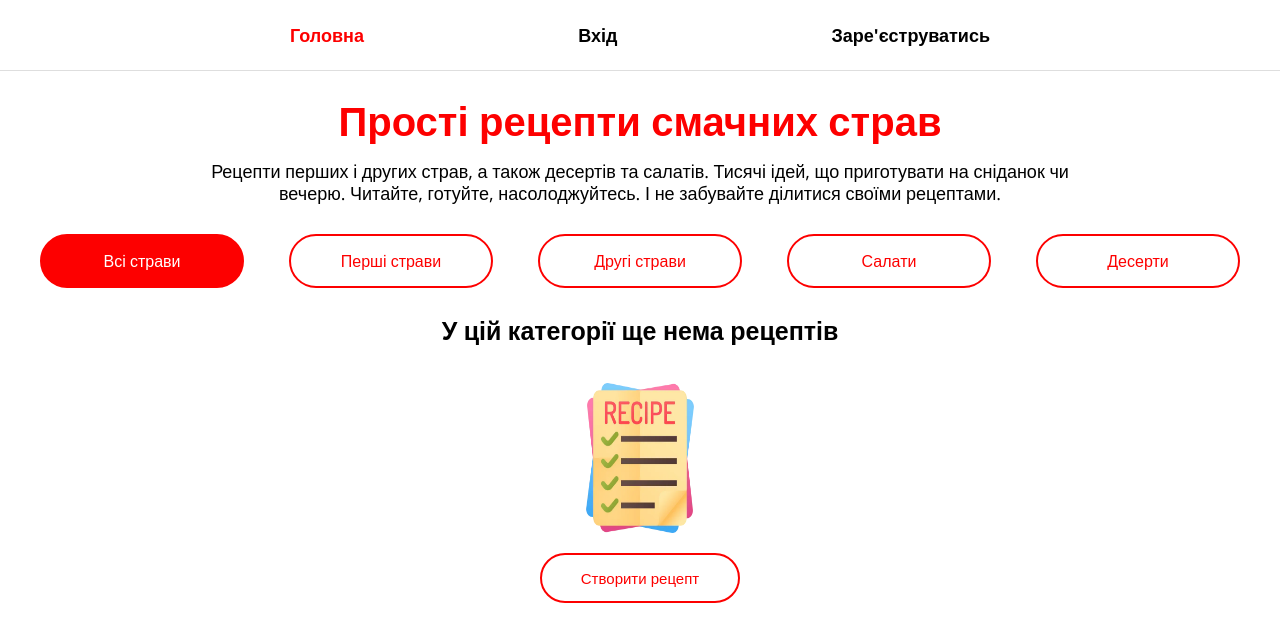
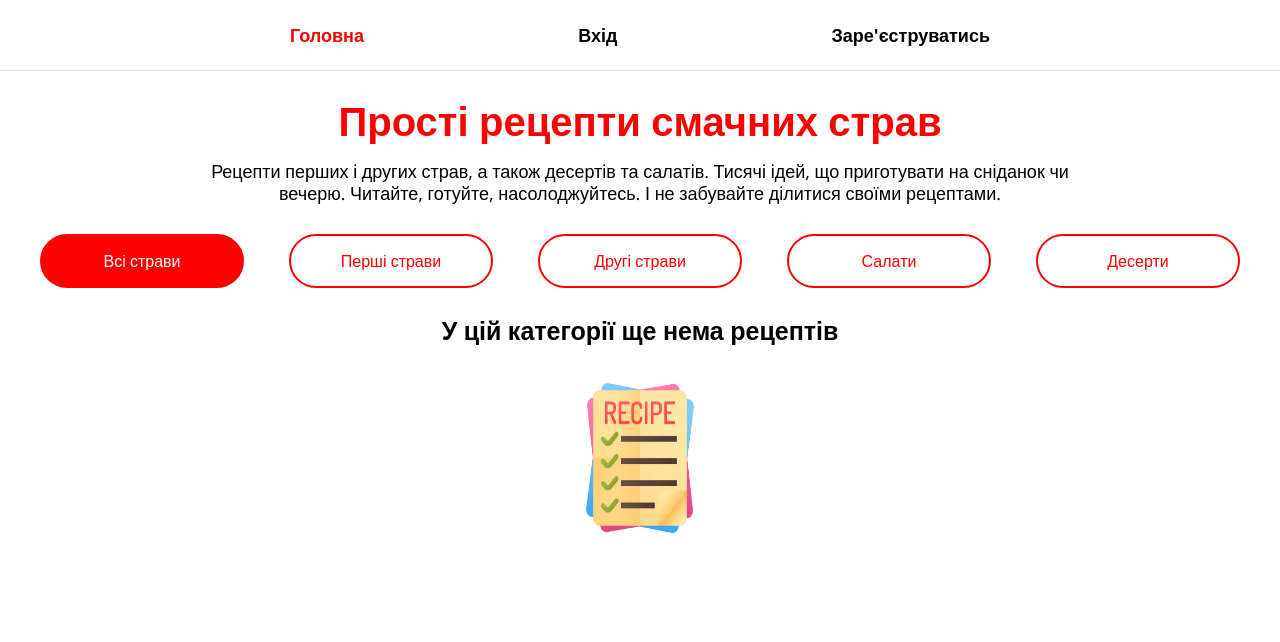
Before and after one commit to vladyslav-kurmaz/recipes_app, a React (Create React App) app: page / in a window 1280 px wide. Shown: the top 642 px of the page. Built offline with nearby package versions, Linux system fonts and the light colour scheme; no server answers.

Commit message:
add button create when activeId

```diff
--- a/src/components/recipesList/RecipesList.js
+++ b/src/components/recipesList/RecipesList.js
@@ -13,6 +13,7 @@ const RecipesList = () => {
   const {getAllRecipes} = RecipesService();
   const dispatch = useDispatch();
   const {recipes, curentFilter} = useSelector(store => store.recipes);
+  const {activeId} = useSelector(store => store.user);
 
   useEffect(() => {
     dispatch(changeRecipesLoading())
@@ -42,9 +43,9 @@ const RecipesList = () => {
       <div className="dont__recipes">
         <h2 className="dont__recipes-title">У цій категорії ще нема рецептів</h2>
         <img src={recipeIcon} alt='recipe icon'  className="dont__recipes-icon"/>
-        <button
+        {activeId ? <button
             className='dont__recipes-item-create'
-            onClick={openPopup}>Створити рецепт</button>
+            onClick={openPopup}>Створити рецепт</button> : null}
       </div>
       : <ul className="mainPage__recipes-list">
               {/* {spiner} */}
```
